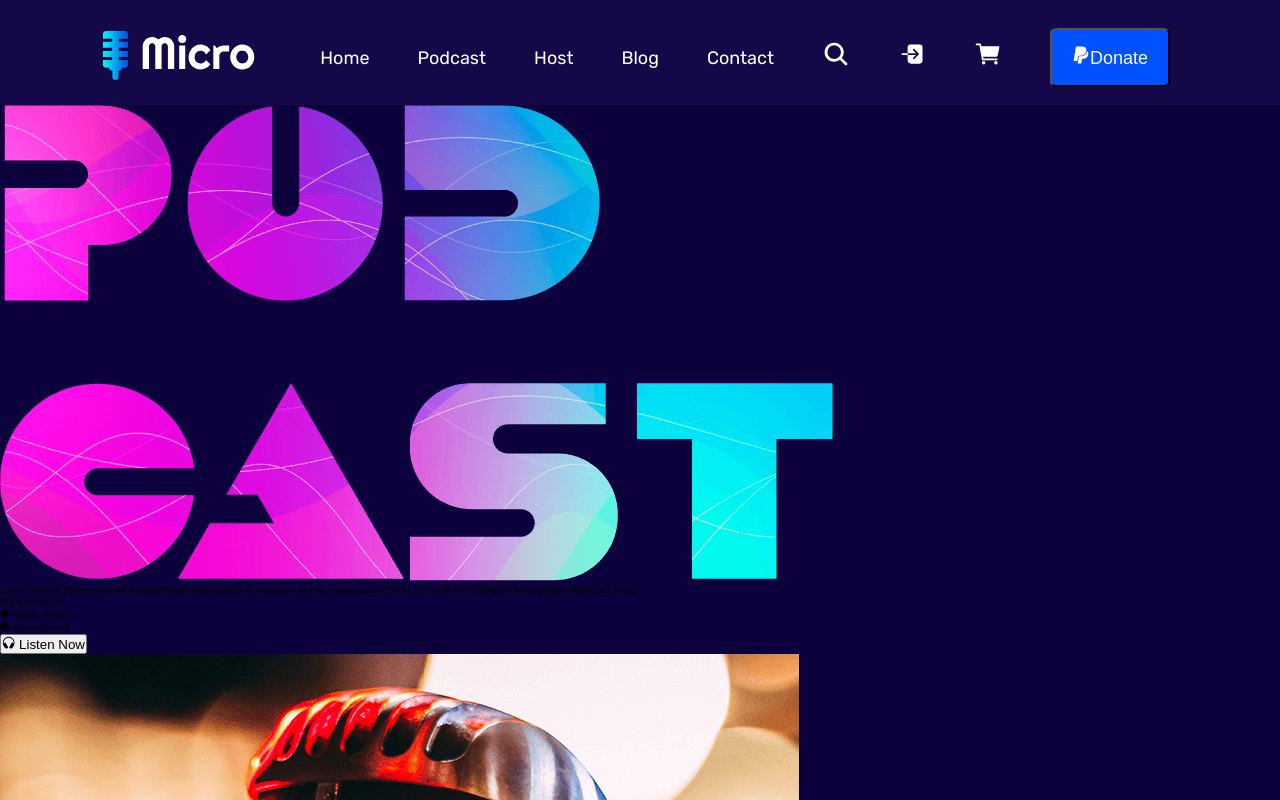
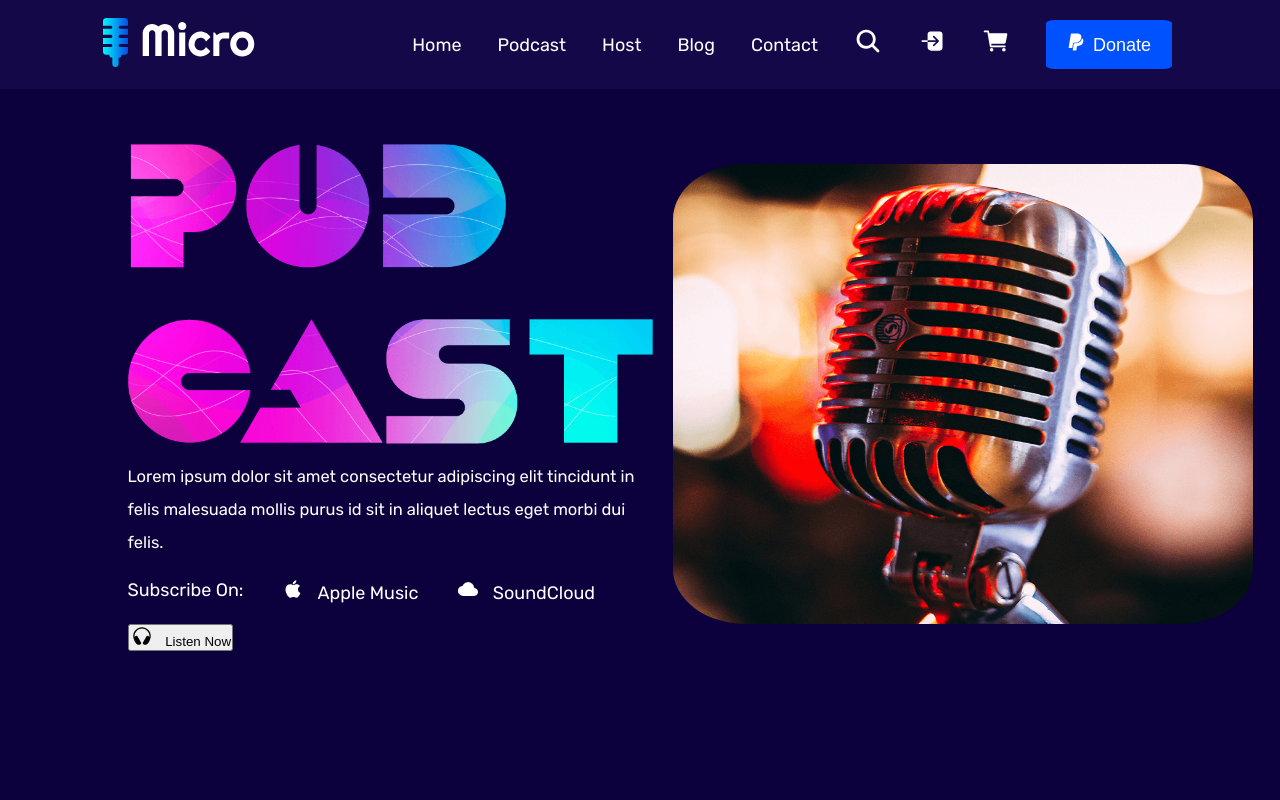
Before and after one commit to rachelsheeba/micro-podcast, a plain HTML site: page index.html in a window 1280 px wide. Shown: the top 800 px of the page. Drawn offline with nearby package versions, Linux system fonts and the light colour scheme.

Commit message:
Modified section

```diff
--- a/index.html
+++ b/index.html
@@ -69,6 +69,8 @@
             </nav>
         </header>
 
+        <!-- ////////////////////////////////////////////////////////////////////////// -->
+
         <section class="primary-heading">
             <div>
                 <img
@@ -76,22 +78,24 @@
                     src="assets/images/hero-title.png"
                     alt="title image"
                 />
-                <p>
+                <p class="title-text">
                     Lorem ipsum dolor sit amet consectetur adipiscing elit
-                    tincidunt in felis malesuada mollis purus id sit in aliquet
-                    lectus eget morbi dui felis.
+                    tincidunt in <br />
+                    felis malesuada mollis purus id sit in aliquet lectus eget
+                    morbi dui<br />
+                    felis.
                 </p>
 
                 <div class="Subscribe">
-                    <p>Subscribe On:</p>
-                    <p>
+                    <p class="Subscribe-on">Subscribe On:</p>
+                    <p class="Subscribe-icon-1">
                         <ion-icon
                             class="Subscribe-icon"
                             name="logo-apple"
                         ></ion-icon>
                         Apple Music
                     </p>
-                    <p>
+                    <p class="Subscribe-icon-1">
                         <ion-icon
                             class="Subscribe-icon"
                             name="cloud"
--- a/style.css
+++ b/style.css
@@ -7,7 +7,7 @@
     justify-content: space-between;
     align-items: center;
     background-color: #150849;
-    padding-top: 2.8rem;
+    padding-top: 1.8rem;
     padding-bottom: 1.8rem;
     padding-left: 10rem;
     padding-right: 15rem;
@@ -30,7 +30,7 @@
     list-style: none;
     display: flex;
     align-items: center;
-    gap: 4.8rem;
+    gap: 3.6rem;
     color: #fff;
     font-size: 1.8rem;
     cursor: pointer;
@@ -38,7 +38,7 @@
 
 .main-nav-link:link,
 .main-nav-link:visited {
-    display: block;
+    display: inline-block;
     text-decoration: none;
     color: #fff;
     font-weight: 500;
@@ -50,7 +50,8 @@
 .main-nav-link:active {
     color: #067bc3;
     text-decoration: underline;
-    transform: translate();
+    /* transform: translate(); */
+    /* gradient: linear-gradient(to right, flourescent-blue, blue-ryb); */
     /* animation:  3s ; */
 }
 
@@ -75,10 +76,11 @@
     display: inline-block;
     width: 150%;
     /* height: 500; */
-    padding-top: 20%;
-    padding-bottom: 20%;
-    padding-left: 20%;
-    padding-right: 20%;
+    padding-top: 15%;
+    padding-bottom: 15%;
+    border: #0041cc;
+    padding-left: 25%;
+    padding-right: 25%;
     color: #fff;
     background-color: #0051ff;
     border-radius: 7%;
@@ -95,4 +97,64 @@
 
 .paypal {
     color: #fff;
+    padding-right: 0.8rem;
 }
+
+.primary-heading {
+    display: flex;
+    padding: 5.5rem 3.2rem;
+    justify-content: center;
+    /* overflow: hidden; */
+}
+
+.title-img {
+    display: block;
+    height: 30rem;
+    /* height: 80px; */
+}
+
+.title-text {
+    color: #fff;
+    line-height: 2;
+    padding-top: 3%;
+
+    font-size: 16.5px;
+}
+
+.Subscribe {
+    color: #fff;
+    display: flex;
+    font-size: 1.8rem;
+    gap: 3.8rem;
+    padding-top: 2rem;
+    padding-bottom: 2rem;
+}
+
+.Subscribe-on:hover,
+.Subscribe-on:active {
+    color: #067bc3;
+    /* transition-delay: 1s; */
+    /*
+        transition-timing-function: ease-out;
+    */
+    /* transition-property: margin-right, color; */
+}
+
+.Subscribe-icon {
+    display: inline-block;
+    height: 2rem;
+    width: 2.4rem;
+    padding-right: 0.8rem;
+}
+
+.Subscribe-icon-1 {
+    cursor: pointer;
+}
+
+.banner-img {
+    display: block;
+    width: 124%;
+    height: 50rem;
+    border-radius: 15%;
+    padding: 2rem;
+}
```
